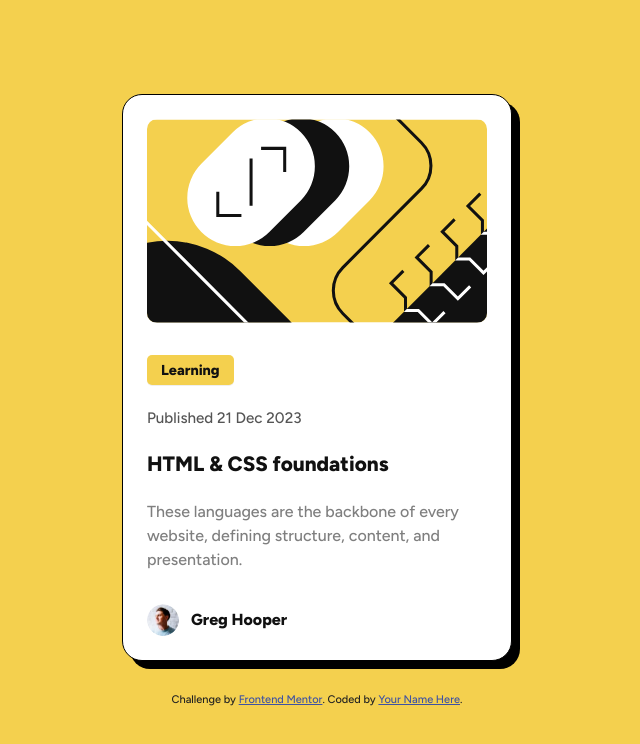
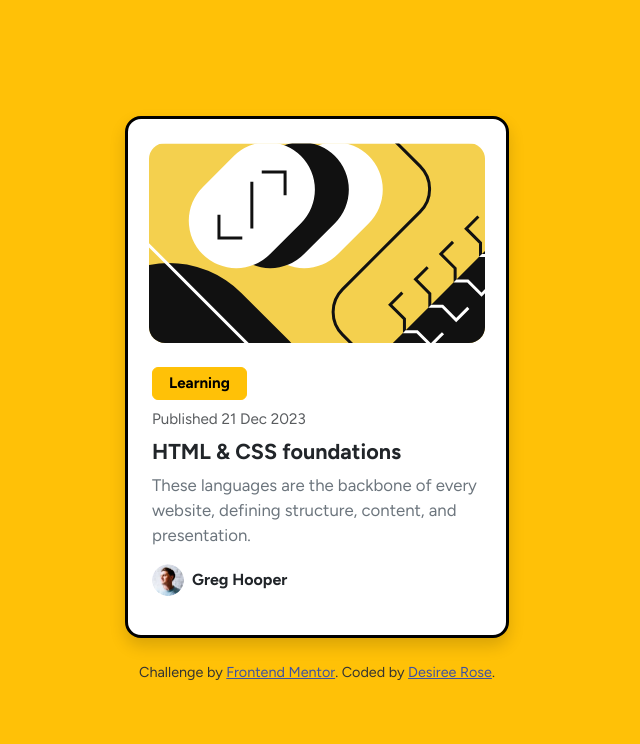
Before and after one commit to dezrose63/blog-card, a plain HTML site: page index.html in a window 1280 px wide. Shown: the whole page, without its empty margins (323-963 px from the left). Drawn offline with nearby package versions, Linux system fonts and the light colour scheme.

Commit message:
updated readme file.

```diff
--- a/index.html
+++ b/index.html
@@ -2,31 +2,36 @@
 <html lang="en">
 <head>
   <meta charset="UTF-8">
-  <meta name="viewport" content="width=device-width, initial-scale=1.0"> <!-- displays site properly based on user's device -->
-
+  <meta name="viewport" content="width=device-width, initial-scale=1.0">
+  <link rel="preconnect" href="https://fonts.googleapis.com">
+  <link rel="preconnect" href="https://fonts.gstatic.com" crossorigin>
+  <link href="https://fonts.googleapis.com/css2?family=Figtree:ital,wght@0,300..900;1,300..900&family=Outfit:wght@100..900&display=swap" rel="stylesheet">
   <link rel="icon" type="image/png" sizes="32x32" href="./assets/images/favicon-32x32.png">
   <link rel="stylesheet" href="styles.css">
-
+  <!-- Latest compiled and minified CSS -->
+  <link href="https://cdn.jsdelivr.net/npm/bootstrap@5.3.3/dist/css/bootstrap.min.css" rel="stylesheet">
+  <!-- Latest compiled JavaScript -->
+  <script src="https://cdn.jsdelivr.net/npm/bootstrap@5.3.3/dist/js/bootstrap.bundle.min.js"></script>
   <title>Frontend Mentor | Blog preview card</title>
 </head>
 <body>
-
-  <main class="card-container">
-    <article class="blog-card">
-      <img src="./assets/images/illustration-article.svg" alt="Article illustration" class="card-image">
-      <span class="card-tag">Learning</span>
-      <p class="card-date">Published 21 Dec 2023</p>
-      <h1 class="card-title">HTML &amp; CSS foundations</h1>
-      <p class="card-desc">These languages are the backbone of every website, defining structure, content, and presentation.</p>
-      <div class="card-author">
-        <img src="./assets/images/image-avatar.webp" alt="Greg Hooper avatar" class="author-avatar">
-        <span class="author-name">Greg Hooper</span>
+  <main class="min-vh-100 d-flex flex-column justify-content-center align-items-center bg-warning" style="padding: 2rem 0;">
+    <div class="card shadow border-black border-3 rounded-4 mx-2" style="width: 24rem; height: 32.625rem;">
+      <img class="card-img-top rounded-4 d-block mx-auto" src="./assets/images/illustration-article.svg" alt="Article illustration" style="width: 21rem; height: 12.5rem; object-fit: cover; margin-top: 1.5rem;">
+      <div class="card-body" style="padding: 1.5rem; padding-top: 1.5rem;">
+        <a href="#" class="btn btn-warning btn-sm fw-bold px-3 py-1 mb-2" style="border-radius: 6px; font-size: 0.95rem;">Learning</a>
+        <p class="card-text text-muted mb-2" style="font-size: 0.95rem;">Published 21 Dec 2023</p>
+        <h1 class="card-title fw-bold mb-2" style="font-size: 1.35rem;">HTML &amp; CSS foundations</h1>
+        <p class="card-text text-secondary mb-3" style="font-size: 1.05rem;">These languages are the backbone of every website, defining structure, content, and presentation.</p>
+        <div class="d-flex align-items-center mt-3">
+          <img src="./assets/images/image-avatar.webp" alt="Greg Hooper avatar" class="rounded-circle me-2" style="width: 32px; height: 32px;">
+          <span class="fw-bold" style="font-size: 1rem;">Greg Hooper</span>
+        </div>
       </div>
-    </article>
-    <div class="attribution">
-      Challenge by <a href="https://www.frontendmentor.io?ref=challenge" target="_blank">Frontend Mentor</a>.
-      Coded by <a href="#">Your Name Here</a>.
     </div>
+    <footer class="attribution text-center mt-4" style="font-size: 0.9rem; color: #333;">Challenge by <a href="https://www.frontendmentor.io?ref=challenge" target="_blank">Frontend Mentor</a>.
+      Coded by <a href="#">Desiree Rose</a>.
+    </footer>
   </main>
 </body>
 </html>
--- a/styles.css
+++ b/styles.css
@@ -1,108 +1,12 @@
 
 @import url('https://fonts.googleapis.com/css2?family=Figtree:wght@500;800&display=swap');
 
-body {
-	background: #f4d04e;
-	font-family: 'Figtree', Arial, sans-serif;
-	min-height: 100vh;
-	margin: 0;
-	display: flex;
-	flex-direction: column;
-	justify-content: center;
-	align-items: center;
+body, main {
+	font-family: 'Figtree', sans-serif;
 }
 
-.card-container {
-	min-height: 100vh;
-	display: flex;
-	flex-direction: column;
-	justify-content: center;
-	align-items: center;
-}
-
-.blog-card {
-	background: #fff;
-	border-radius: 20px;
-	box-shadow: 8px 8px 0 0 #000;
-	padding: 24px;
-	max-width: 340px;
-	width: 100%;
-	display: flex;
-	flex-direction: column;
-	gap: 24px;
-	margin-bottom: 32px;
-	border: 1.5px solid #000;
-}
-
-.card-image {
-	width: 100%;
-	border-radius: 10px;
-	display: block;
-}
-
-.card-tag {
-	background: #f4d04e;
-	color: #111;
-	font-weight: 800;
+.attribution {
 	font-size: 0.9rem;
-	padding: 6px 14px;
-	border-radius: 5px;
-	width: fit-content;
-	margin-top: 8px;
-	margin-bottom: 0;
-	box-shadow: 0 1px 0 #00000010;
-}
-
-.card-date {
-	color: #555;
-	font-size: 0.95rem;
-	margin: 0;
-	font-weight: 500;
-}
-
-.card-title {
-	font-size: 1.3rem;
-	font-weight: 800;
-	margin: 0;
-	color: #111;
-	transition: color 0.2s;
-	cursor: pointer;
-}
-.card-title:hover {
-	color: #f4d04e;
-}
-
-.card-desc {
-	color: #7f7f7f;
-	font-size: 1rem;
-	margin: 0;
-	line-height: 1.5;
-}
-
-.card-author {
-	display: flex;
-	align-items: center;
-	gap: 12px;
-	margin-top: 8px;
-}
-
-.author-avatar {
-	width: 32px;
-	height: 32px;
-	border-radius: 50%;
-	border: none;
-}
-
-.author-name {
-	font-weight: 800;
-	color: #111;
-	font-size: 1rem;
-}
-
-/* Attribution styling */
-.attribution {
-	font-size: 11px;
-	text-align: center;
 	color: #222;
 }
 .attribution a {
```
